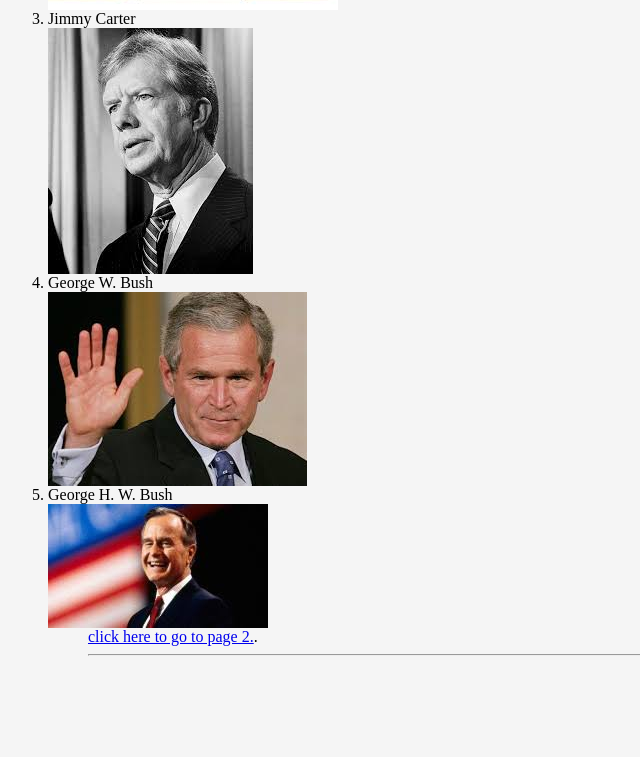
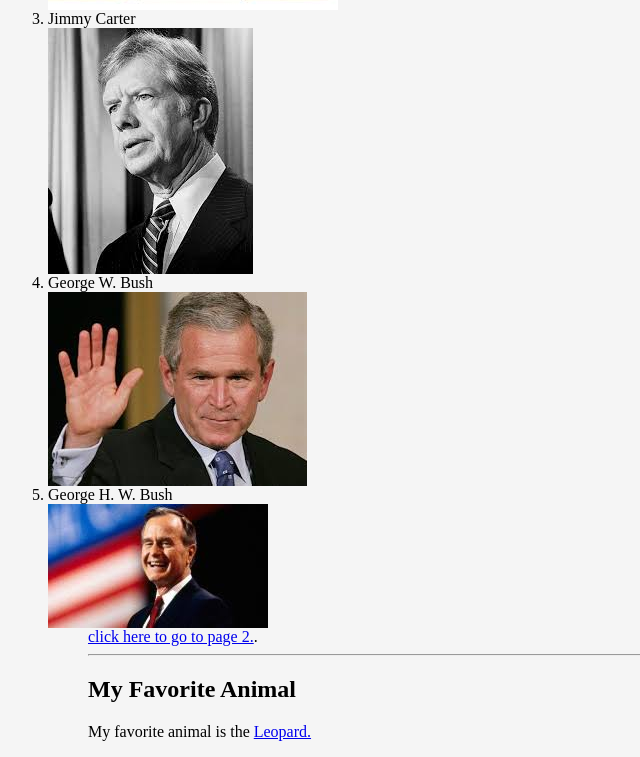
Before and after one commit to Nels2/project-2, a plain HTML site: page index.html in a window 1280 px wide. Shown: the part 1228-1985 px from the top of the page, without its empty margins (0-640 px from the left). Before the commit the page ends 1900 px from the top, so only its background shows below. Drawn offline with Linux system fonts and the light colour scheme.

Commit message:
add snow leopard image and link to it, create new repl to link img of snow leopard.

```diff
--- a/index.html
+++ b/index.html
@@ -77,6 +77,10 @@
       <ol>
       <a href="https://My-Project-1.nels277.repl.co" target="_blank">click here to go to page 2.</a>.
     <hr>
+    <h2 class="color"> My Favorite Animal </h2>
+    <p> My favorite animal is the <a href="https://previews.123rf.com/images/sasilsolutions/sasilsolutions1201/sasilsolutions120100144/12135978-wild-leopard-taken-on-a-sunny-day-can-be-use-for-various-wild-animal-concepts-and-print-outs.jpg" target="blank"> Leopard.</a>
+    <!--copright @ sasilsolutions
+    -->
         <link rel="stylesheet" href="style.css"/>
     <!-- line above links style.css to this doc so it can refrence it -->
   </body>
```
